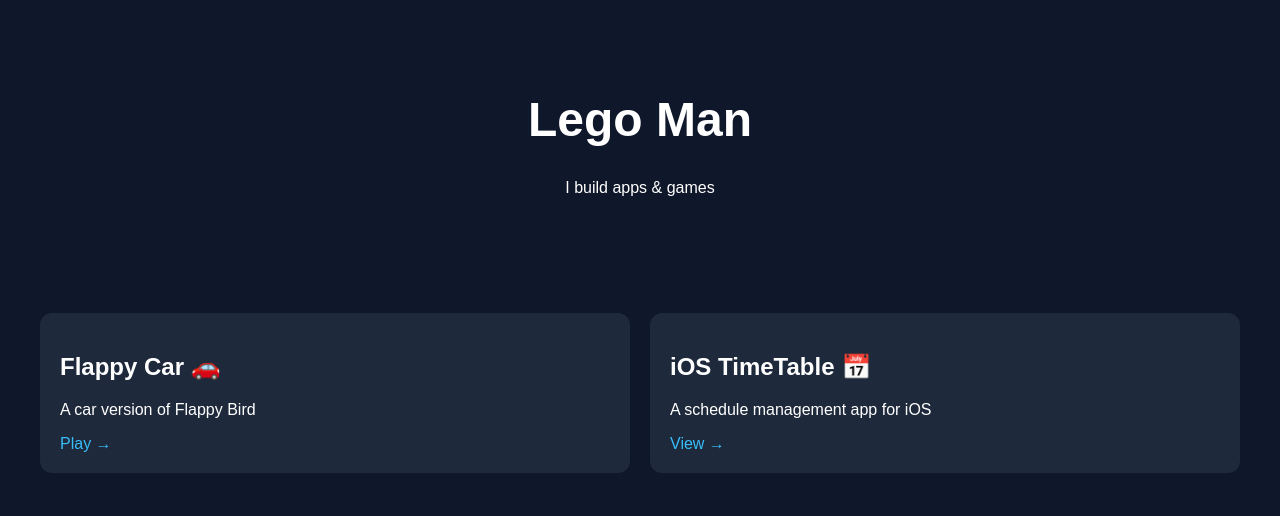
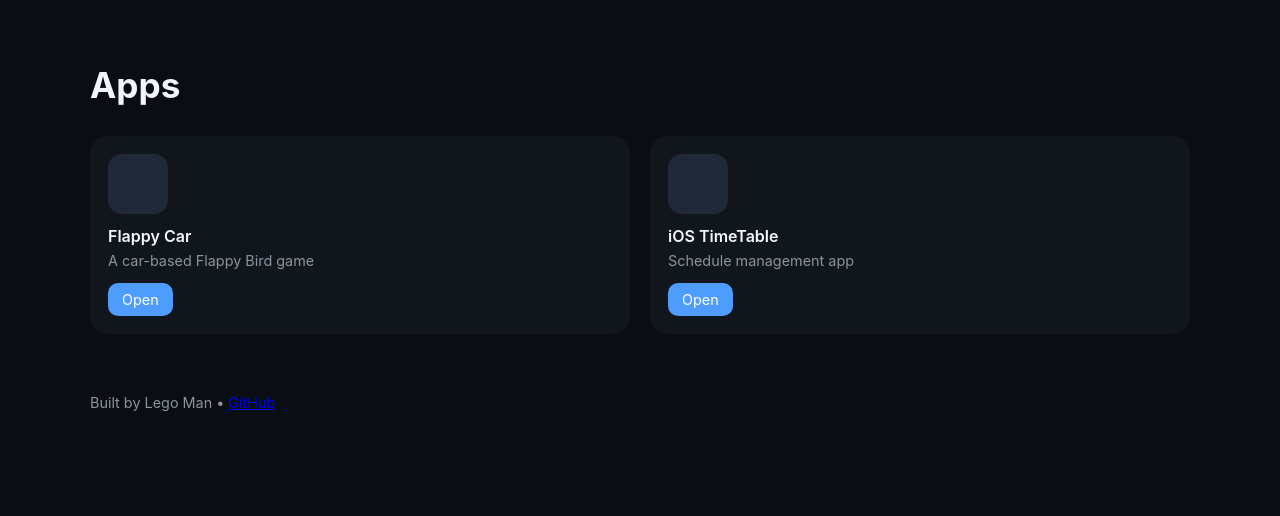
Before and after one commit to Lego-Man53/Lego-Man53.github.io, a plain HTML site: page index.html in a window 1280 px wide. Drawn offline with Linux system fonts and the light colour scheme.

Commit message:
Refactor index.html with new styles and layout
Updated the layout and styling of the webpage, including new CSS variables and a grid layout for apps.

```diff
--- a/index.html
+++ b/index.html
@@ -2,65 +2,118 @@
 <html lang="en">
 <head>
 <meta charset="UTF-8">
-  <title>Lego Man | Developer</title>
+<title>Lego Man</title>
 <meta name="viewport" content="width=device-width, initial-scale=1.0">
+
 <style>
+:root {
+  --bg: #0a0d12;
+  --card: #11161c;
+  --text: #f0f6fc;
+  --muted: #8b949e;
+  --accent: #4f9cff;
+}
+
 body {
   margin: 0;
-      font-family: Arial, sans-serif;
-      background: #0f172a;
+  font-family: -apple-system, BlinkMacSystemFont, "Segoe UI", Roboto;
+  background: var(--bg);
+  color: var(--text);
+}
+
+.container {
+  max-width: 1100px;
+  margin: auto;
+  padding: 40px 20px;
+}
+
+h1 {
+  font-size: 2.2rem;
+  margin-bottom: 30px;
+}
+
+.grid {
+  display: grid;
+  grid-template-columns: repeat(auto-fit, minmax(240px, 1fr));
+  gap: 20px;
+}
+
+.app {
+  background: var(--card);
+  border-radius: 18px;
+  padding: 18px;
+  transition: 0.2s;
+}
+
+.app:hover {
+  transform: translateY(-4px);
+}
+
+.icon {
+  width: 60px;
+  height: 60px;
+  border-radius: 14px;
+  background: #1f2937;
+  margin-bottom: 12px;
+}
+
+.title {
+  font-weight: 600;
+}
+
+.desc {
+  color: var(--muted);
+  font-size: 0.9rem;
+  margin: 6px 0 14px;
+}
+
+.button {
+  display: inline-block;
+  padding: 8px 14px;
+  border-radius: 10px;
+  background: var(--accent);
   color: white;
+  text-decoration: none;
+  font-size: 0.9rem;
 }
-    header {
-      text-align: center;
-      padding: 60px 20px;
-    }
-    h1 {
-      font-size: 3rem;
-    }
-    .projects {
-      display: grid;
-      grid-template-columns: repeat(auto-fit, minmax(250px, 1fr));
-      gap: 20px;
-      padding: 40px;
-    }
-    .card {
-      background: #1e293b;
-      padding: 20px;
-      border-radius: 12px;
-      transition: 0.3s;
-    }
-    .card:hover {
-      transform: translateY(-5px);
-    }
-    a {
-      color: #38bdf8;
-      text-decoration: none;
+
+footer {
+  margin-top: 60px;
+  color: var(--muted);
+  font-size: 0.9rem;
 }
 </style>
 </head>
 
 <body>
 
-<header>
-  <h1>Lego Man</h1>
-  <p>I build apps & games</p>
-</header>
+<div class="container">
 
-<section class="projects">
+<h1>Apps</h1>
 
-  <div class="card">
-    <h2>Flappy Car 🚗</h2>
-    <p>A car version of Flappy Bird</p>
-    <a href="/flappycar">Play →</a>
-  </div>
-  <div class="card">
-    <h2>iOS TimeTable 📅</h2>
-    <p>A schedule management app for iOS</p>
-    <a href="/timetable">View →</a>
+<div class="grid">
+
+  <div class="app">
+    <div class="icon"></div>
+    <div class="title">Flappy Car</div>
+    <div class="desc">A car-based Flappy Bird game</div>
+    <a class="button" href="/flappycar">Open</a>
   </div>
 
-</section>
+  <div class="app">
+    <div class="icon"></div>
+    <div class="title">iOS TimeTable</div>
+    <div class="desc">Schedule management app</div>
+    <a class="button" href="/timetable">Open</a>
+  </div>
+
+</div>
+
+<footer>
+Built by Lego Man • <a href="https://github.com/Lego-Man53">GitHub</a>
+</footer>
+
+</div>
 
 </body>
 </html>
```
Lines whose indentation alone changed are shown as unchanged.
